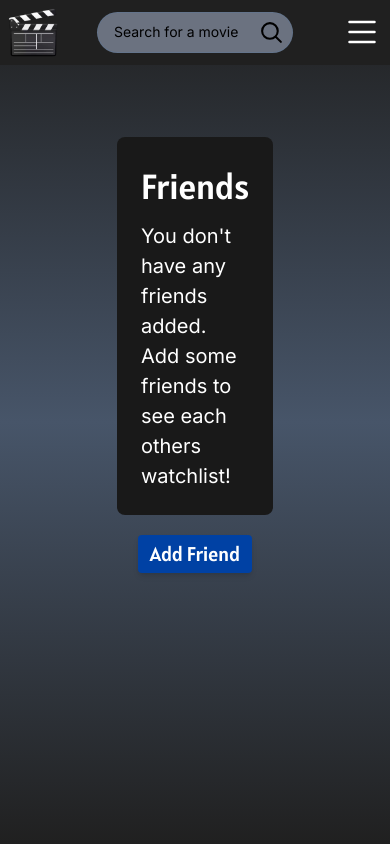
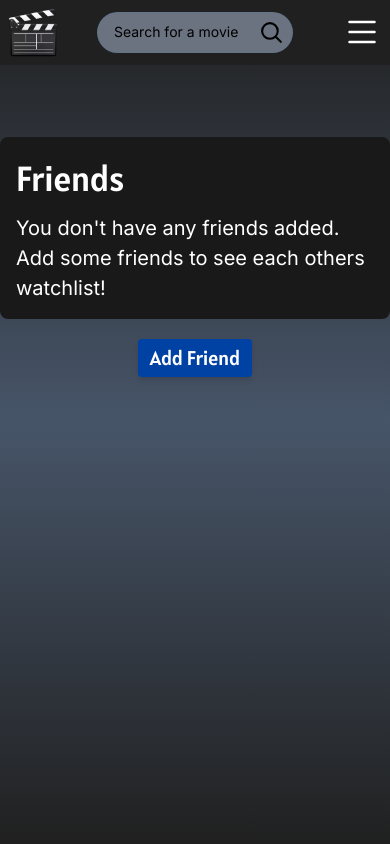
Before and after one commit to Team-Drop-Database/MovieMasters-fe, a Next.js app: page /friends in a window 390 px wide. Shown: the top 844 px of the page. Built offline with nearby package versions, Linux system fonts and the light colour scheme.

Commit message:
Friends page responsive

```diff
--- a/src/app/(pages)/friends/page.tsx
+++ b/src/app/(pages)/friends/page.tsx
@@ -183,9 +183,9 @@ export default function Friends() {
         </div>
       ) : (
         <>
-          <div className="flex flex-row justify-center space-x-4 mt-6 w-full">
-            <div className="w-2/5 p-6 rounded-lg bg-background_secondary">
-              <h1 className="mb-2">Friends</h1>
+          <div className="flex flex-col sm:flex-row justify-center sm:space-x-4 space-y-4 sm:space-y-0 mt-6 w-full">
+            <div className="sm:w-2/5 w-full p-4 sm:p-6 rounded-lg bg-background_secondary">
+            <h1 className="mb-2 sm:text-left">Friends</h1>
               {friends.length == 0 ? <p className="font-inter text-md">You don&#39;t have any friends added. Add some friends to see each others watchlist!</p> : ""}
               {friends.map(({friendUsername, friendProfilePicture}, index) => (
                 <div className="flex items-center mb-2" key={index}>
@@ -215,8 +215,8 @@ export default function Friends() {
               ))}
             </div>
             {friendRequests.length > 0 && (
-              <div className="w-2/5 p-8 rounded-lg bg-background_secondary">
-                <h1 className="mb-2">Friend Requests</h1>
+              <div className="sm:w-2/5 w-full p-4 sm:p-6 rounded-lg bg-background_secondary">
+              <h1 className="mb-2">Friend Requests</h1>
                 {friendRequests.map(({friendProfilePicture, friendUsername}, index) => (
                   <div className="flex items-center" key={index}>
                     <div className="flex items-center space-x-4 mb-2">
```
